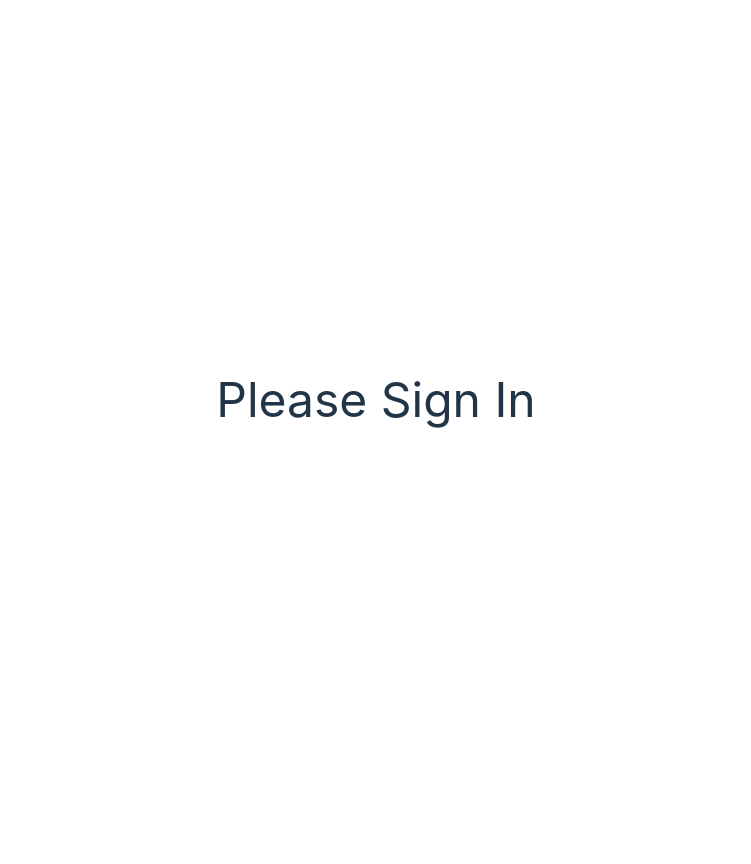
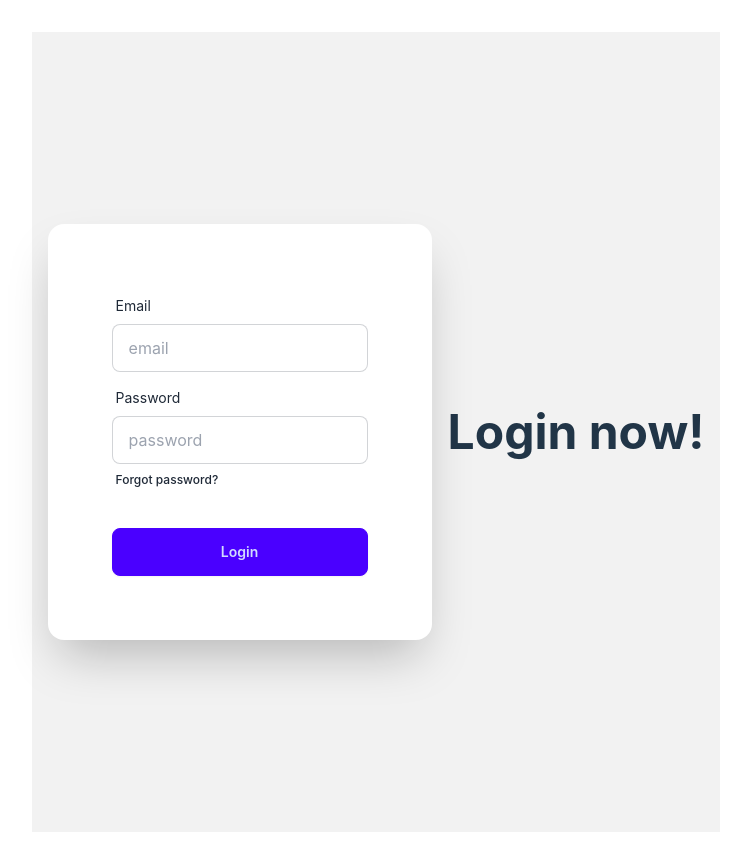
Before and after one commit to asifalam515/coffe_store_crud, a React (Vite) app in the folder frontend/: page /signin in a window 1280 px wide. Shown: the whole page, without its empty margins (264-1015 px from the left). Before the commit the page ends 800 px from the top, so only its background shows below. Built offline with nearby package versions, Linux system fonts and the light colour scheme.

Commit message:
updated witout dynamic id

```diff
--- a/frontend/src/components/SignIn.jsx
+++ b/frontend/src/components/SignIn.jsx
@@ -1,7 +1,82 @@
+import { useContext } from "react";
+import { AuthContext } from "../providers/AuthProviders";
+
 const SignIn = () => {
+  const { logInUser } = useContext(AuthContext);
+  const handleSignIn = (e) => {
+    e.preventDefault();
+    const form = e.target;
+    const email = form.email.value;
+    const password = form.password.value;
+    logInUser(email, password)
+      .then((result) => {
+        // const user = result.user;
+        const user = {
+          email,
+          lastLoggedAt: result.user?.metadata?.lastSignInTime,
+        };
+        //update last logged in the database
+        fetch("http://localhost:5000/user", {
+          method: "PATCH",
+          headers: {
+            "content-type": "application/json",
+          },
+          body: JSON.stringify(user),
+        })
+          .then((res) => res.json())
+          .then((data) => {
+            console.log(data);
+          });
+      })
+      .catch((error) => {
+        console.log(error.message);
+      });
+  };
   return (
     <div>
-      <h1 className="text-5xl">Please Sign In</h1>
+      <div className="hero bg-base-200 min-h-screen">
+        <div className="hero-content flex-col lg:flex-row-reverse">
+          <div className="text-center lg:text-left">
+            <h1 className="text-5xl font-bold">Login now!</h1>
+          </div>
+          <div className="card bg-base-100 w-full max-w-sm shrink-0 shadow-2xl">
+            <form onSubmit={handleSignIn} className="card-body">
+              <div className="form-control">
+                <label className="label">
+                  <span className="label-text">Email</span>
+                </label>
+                <input
+                  type="email"
+                  name="email"
+                  placeholder="email"
+                  className="input input-bordered"
+                  required
+                />
+              </div>
+              <div className="form-control">
+                <label className="label">
+                  <span className="label-text">Password</span>
+                </label>
+                <input
+                  type="password"
+                  name="password"
+                  placeholder="password"
+                  className="input input-bordered"
+                  required
+                />
+                <label className="label">
+                  <a href="#" className="label-text-alt link link-hover">
+                    Forgot password?
+                  </a>
+                </label>
+              </div>
+              <div className="form-control mt-6">
+                <button className="btn btn-primary">Login</button>
+              </div>
+            </form>
+          </div>
+        </div>
+      </div>
     </div>
   );
 };
--- a/frontend/src/components/Users.jsx
+++ b/frontend/src/components/Users.jsx
@@ -40,7 +40,7 @@ const Users = () => {
               <tr key={user._id}>
                 <td>{user?.email}</td>
                 <td>{user?.createdAt}</td>
-                <td> </td>
+                <td>{user.lastLoggedAt} </td>
                 <td>
                   <button
                     onClick={() => handleDelete(user._id)}
--- a/frontend/src/providers/AuthProviders.jsx
+++ b/frontend/src/providers/AuthProviders.jsx
@@ -21,7 +21,7 @@ const AuthProviders = ({ children }) => {
   //   sign in user
   const logInUser = (email, password) => {
     setLoading(true);
-    return signInWithEmailAndPassword(email, password);
+    return signInWithEmailAndPassword(auth, email, password);
   };
   //   log out user
   const logOutUser = () => {
```
Also changed, not shown: 1 other file (tests, documents, lock files or other folders).
